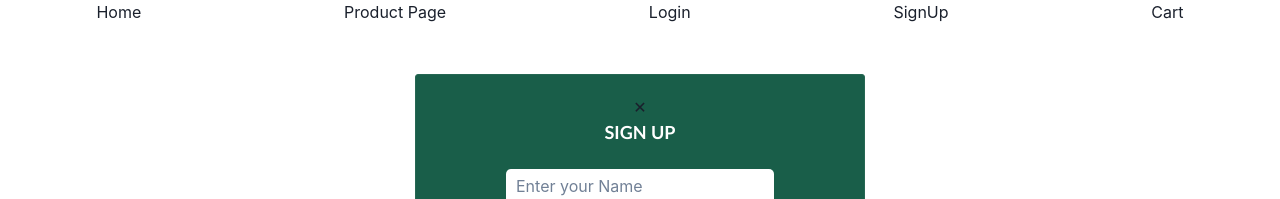
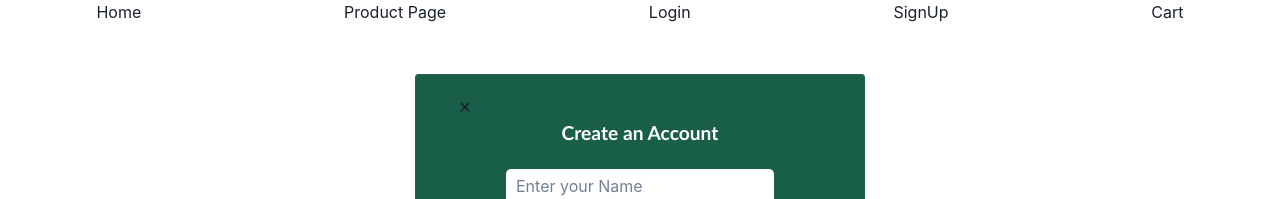
Before and after one commit to sahilshahu555/HoneyStore, a React (Create React App) app in the folder honey-store/: page /signup in a window 1280 px wide. Shown: the top 199 px of the page. Built offline with nearby package versions, Linux system fonts and the light colour scheme.

Commit message:
LoginData

```diff
--- a/honey-store/src/Pages/Auth/Login.jsx
+++ b/honey-store/src/Pages/Auth/Login.jsx
@@ -76,7 +76,7 @@ const LoginPage = () => {
 
   return (
     <div className="login-container">
-      <div className="cut-button" onClick={handleCutClick}>
+      <div style={{margin:"auto",marginRight:"310px"}}  className="cut-button" onClick={handleCutClick}>
         &#10005;
       </div>
       <h1>LOGIN</h1>
--- a/honey-store/src/Pages/Auth/SignUp.jsx
+++ b/honey-store/src/Pages/Auth/SignUp.jsx
@@ -78,10 +78,11 @@ const SignupPage = () => {
       style={{ height: "370px", maxWidth: "450px" }}
       className="login-container"
     >
-      <div className="cut-button" onClick={handleCutClick}>
+      <div style={{margin:"auto",marginRight:"350px"}} className="cut-button" onClick={handleCutClick}>
         &#10005;
       </div>
-      <h1>SIGN UP</h1>
+      <h1 style={{fontSize:"larger", fontFamily:
+              "'Gill Sans', 'Gill Sans MT', Calibri, 'Trebuchet MS', sans-serif"}}>Create an Account</h1>
       <form onSubmit={handleSubmit}>
         <div>
           <input
```
